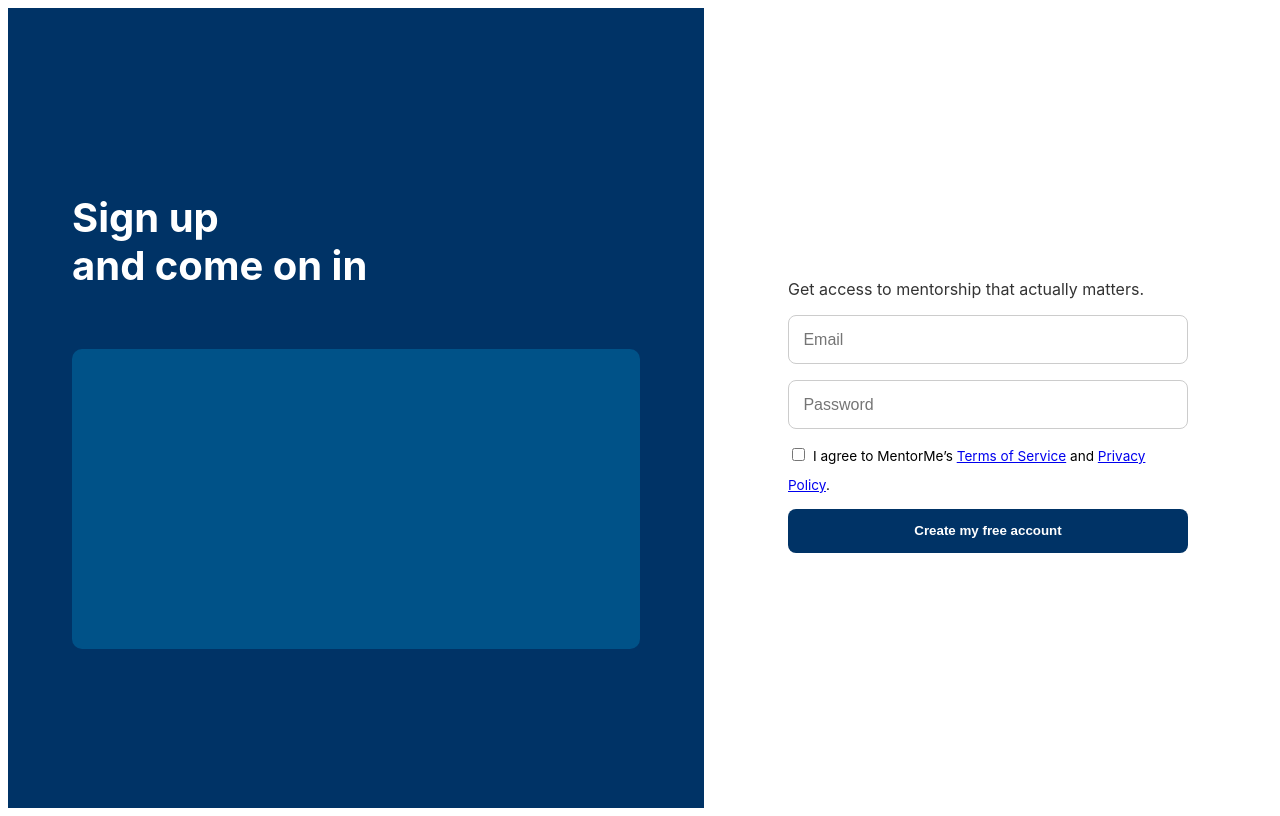
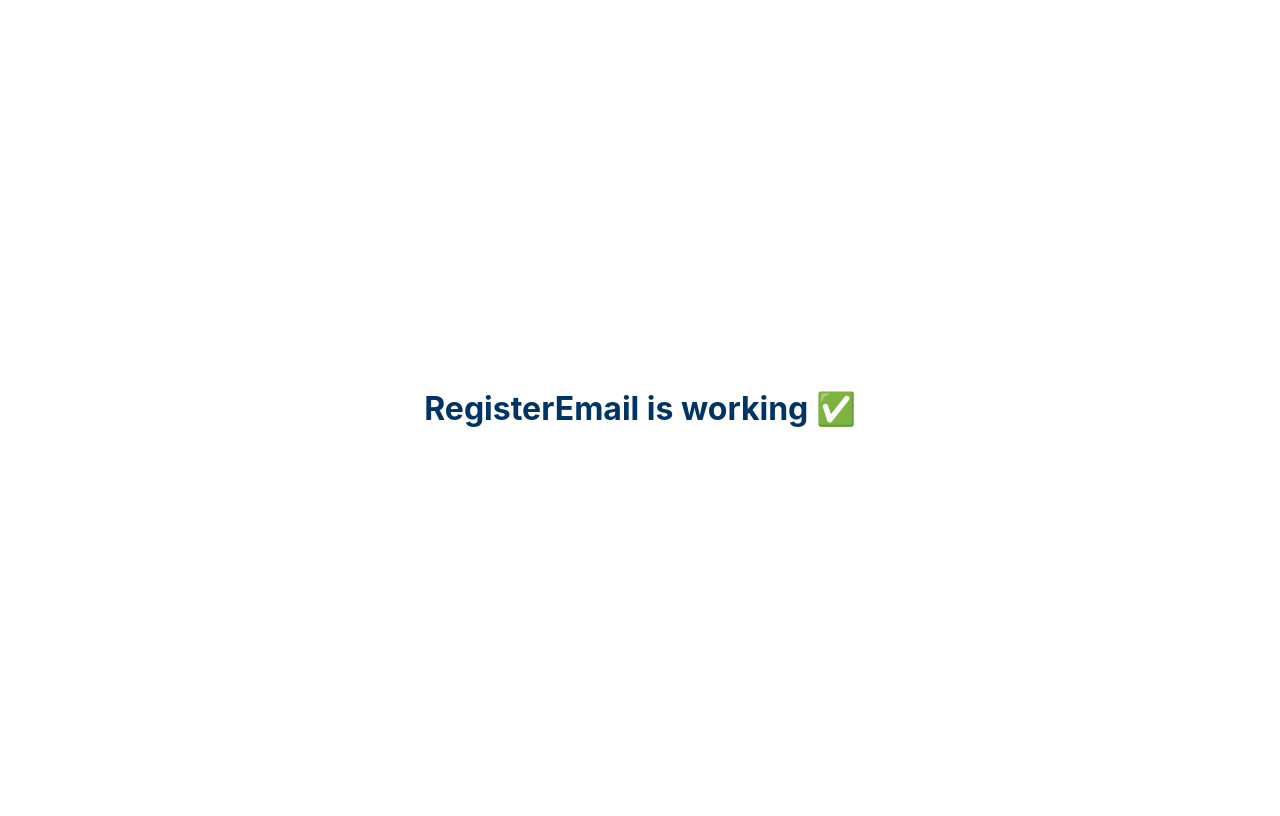
Before and after one commit to Rfitzgerald-svg/mentorme-frontend-, a React (Create React App) app: page /register/email in a window 1280 px wide. Built offline with nearby package versions, Linux system fonts and the light colour scheme; no server answers.

Commit message:
Update RegisterEmail.jsx

```diff
--- a/src/routes/RegisterEmail.jsx
+++ b/src/routes/RegisterEmail.jsx
@@ -1,68 +1,9 @@
-import React, { useState } from "react";
-import { useNavigate } from "react-router-dom";
-import { signUpWithEmail } from "../services/AuthService";
-import "./RegisterEmail.css";
+import React from "react";
 
 export default function RegisterEmail() {
-  const [email, setEmail] = useState("");
-  const [password, setPassword] = useState("");
-  const [agree, setAgree] = useState(false);
-  const [errorMsg, setErrorMsg] = useState("");
-  const navigate = useNavigate();
-
-  const handleSubmit = async (e) => {
-    e.preventDefault();
-    if (!agree) {
-      setErrorMsg("You must agree to the Terms of Service.");
-      return;
-    }
-
-    const { error } = await signUpWithEmail(email, password);
-    if (error) {
-      setErrorMsg(error.message);
-    } else {
-      navigate("/dashboard");
-    }
-  };
-
   return (
-    <div className="register-email-container">
-      <div className="register-email-left">
-        <h1>Sign up<br />and come on in</h1>
-        <div className="image-placeholder"></div>
-      </div>
-
-      <div className="register-email-right">
-        <form className="register-email-form" onSubmit={handleSubmit}>
-          <p className="form-subtext">Get access to mentorship that actually matters.</p>
-          {errorMsg && <p className="error-msg">{errorMsg}</p>}
-          <input
-            type="email"
-            placeholder="Email"
-            value={email}
-            onChange={(e) => setEmail(e.target.value)}
-            required
-          />
-          <input
-            type="password"
-            placeholder="Password"
-            value={password}
-            onChange={(e) => setPassword(e.target.value)}
-            required
-          />
-          <label className="checkbox-container">
-            <input
-              type="checkbox"
-              checked={agree}
-              onChange={() => setAgree(!agree)}
-            />
-            <span>
-              I agree to MentorMe’s <a href="/terms">Terms of Service</a> and <a href="/privacy">Privacy Policy</a>.
-            </span>
-          </label>
-          <button type="submit">Create my free account</button>
-        </form>
-      </div>
+    <div style={{ height: "100vh", display: "flex", alignItems: "center", justifyContent: "center" }}>
+      <h1 style={{ color: "#003366" }}>RegisterEmail is working ✅</h1>
     </div>
   );
 }
```
